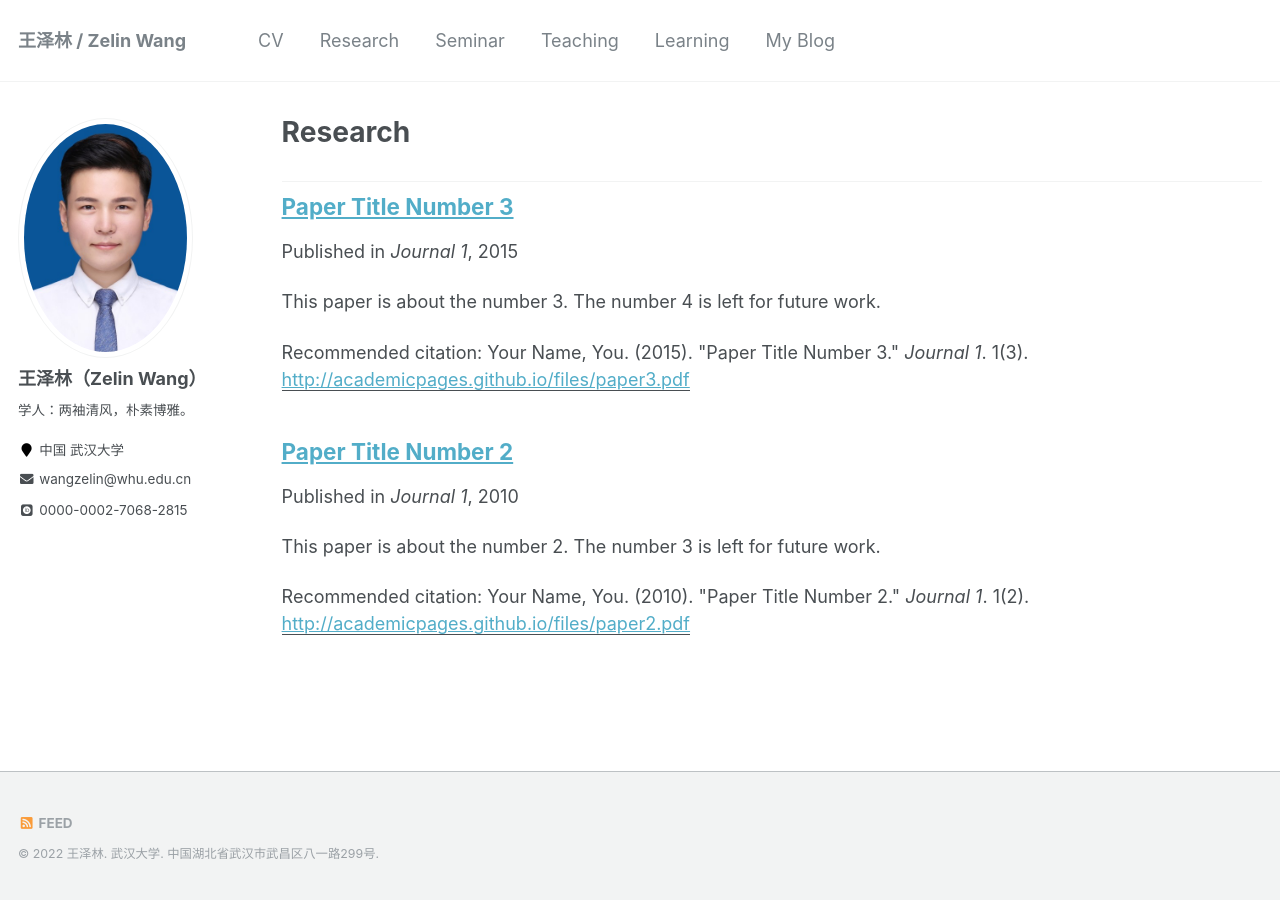
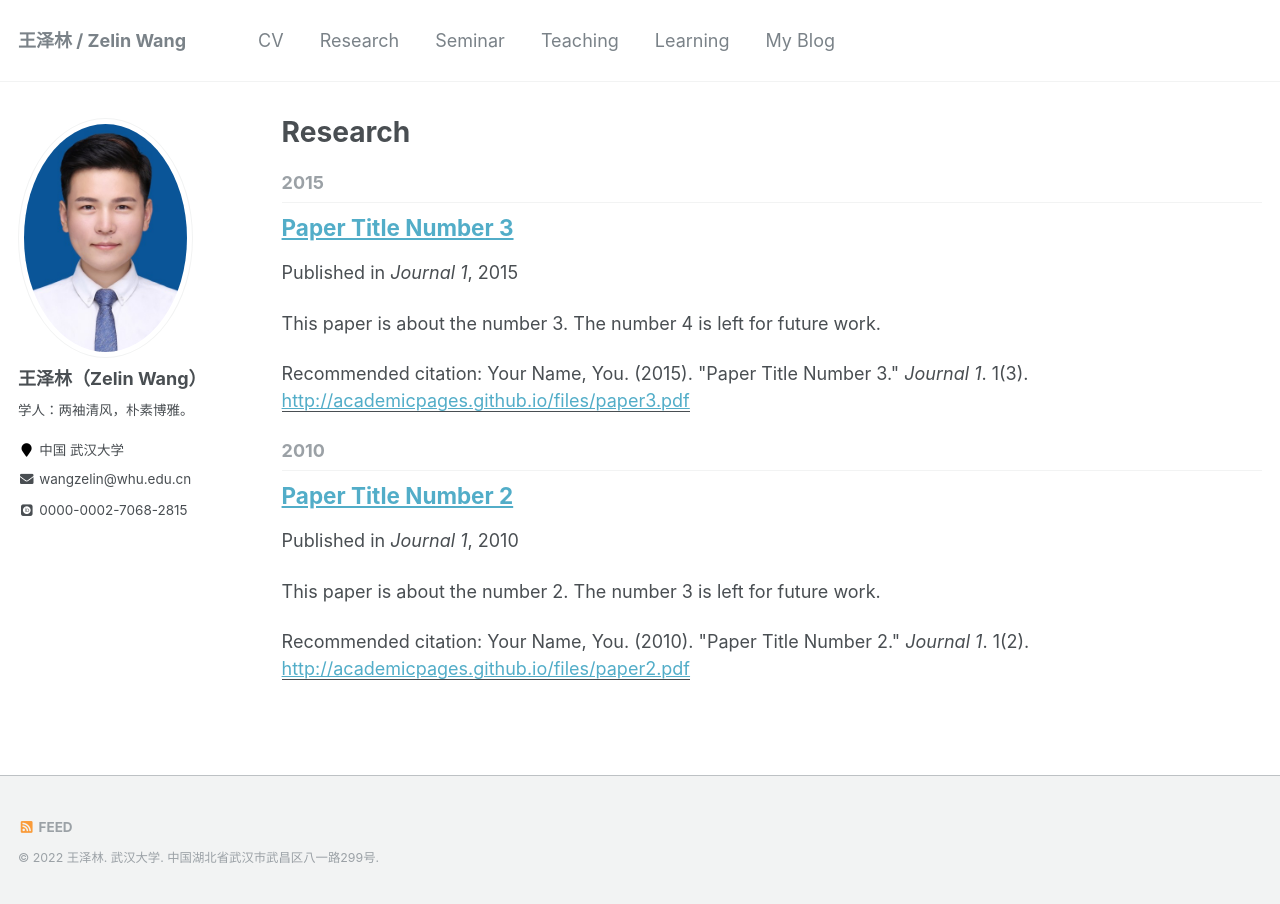
Before and after one commit to ColinWangZelin/colinwangzelin.github.io, a Jekyll site: the page built from _pages/research.md, in a window 1280 px wide. Built offline with Jekyll 4.4.1, drawn with Linux system fonts in a browser that asks for light colours; some web fonts are replaced.

Commit message:
Update research.md

```diff
--- a/_pages/research.md
+++ b/_pages/research.md
@@ -11,8 +11,8 @@ author_profile: true
 
 {% include base_path %}
 
-{% capture year %}{{ post.date | date: '%Y' }}{% endcapture %}
-<h2 id="{{ year | slugify }}" class="archive__subtitle">{{ year }}</h2>
 {% for post in site.research reversed %}
+  {% capture year %}{{ post.date | date: '%Y' }}{% endcapture %}
+  <h2 id="{{ year | slugify }}" class="archive__subtitle">{{ year }}</h2>
   {% include archive-single.html %}
 {% endfor %}
```
